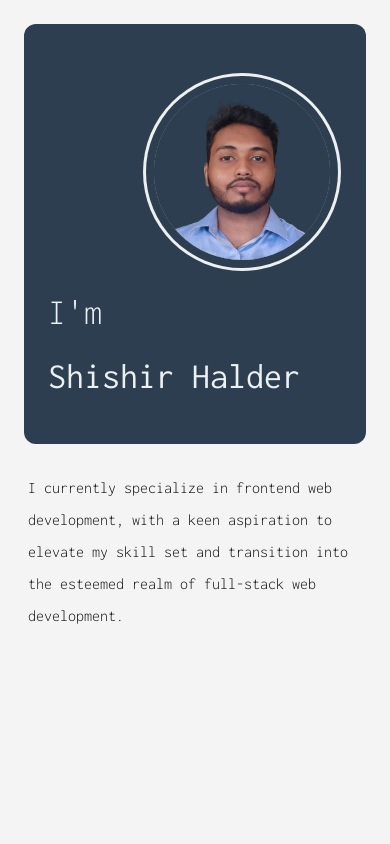
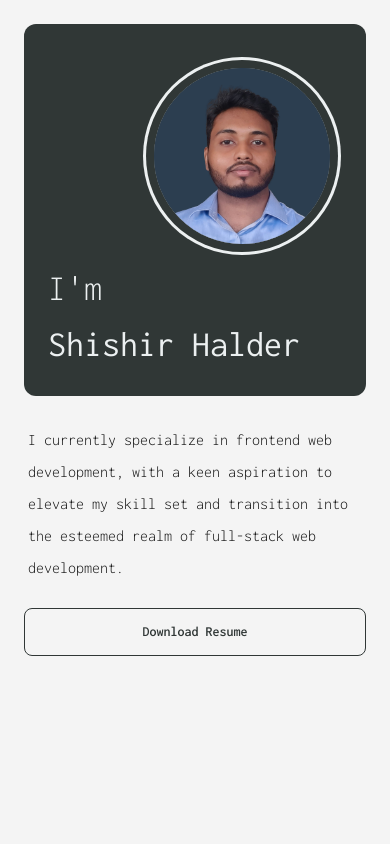
Before and after one commit to 5hishirH/portfolio, a Next.js app: page / in a window 390 px wide. Shown: the top 844 px of the page. Built offline with nearby package versions, Linux system fonts and the light colour scheme.

Commit message:
feat: add download btn

```diff
--- /dev/null
+++ b/src/components/DownloadBtn/Dbtn.jsx
@@ -0,0 +1,9 @@
+const Dbtn = () => {
+  return (
+    <a href="@/assets/resume.txt" download="Shishir.txt">
+      <button className="btn btn-outline btn-block lg:btn-wide btn-secondary lg:btn-primary">Download Resume</button>
+    </a>
+  );
+};
+
+export default Dbtn;
--- a/src/components/Header/Header.jsx
+++ b/src/components/Header/Header.jsx
@@ -2,6 +2,7 @@ import Image from "next/image";
 import profilePic from "@/assets/bannerPic.png";
 import profilePicM from "@/assets/bannerMobilePic.png";
 import { Caveat } from "next/font/google";
+import Dbtn from "../DownloadBtn/Dbtn";
 
 const rosarivo = Caveat({ subsets: ["latin"] });
 
@@ -24,6 +25,8 @@ const Header = () => {
                 aspiration to elevate my skill set and transition into the
                 esteemed realm of full-stack web development.
               </p>
+              <div className="mt-4"></div>
+              <Dbtn />
             </div>
           </div>
           <div className="avatar">
@@ -40,10 +43,10 @@ const Header = () => {
       </div>
       {/* Mobile */}
       <div className="lg:hidden mt-6 mx-6 h-[100svh]">
-        <div className="bg-[#2C3E50] text-[#ECF0F1] py-12 px-6 rounded-xl">
+        <div className="bg-secondary text-[#ECF0F1] py-8 px-6 rounded-xl">
           <div className="flex justify-end mx-3 my-3">
             <div className="avatar">
-              <div className="w-44 rounded-full ring ring-[#ECF0F1] ring-offset-[#2C3E50] ring-offset-8">
+              <div className="w-44 rounded-full ring ring-[#ECF0F1] ring-offset-secondary ring-offset-8">
                 <Image
                   src={profilePicM}
                   height={300}
@@ -54,8 +57,8 @@ const Header = () => {
             </div>
           </div>
           <div>
-            <p className="text-4xl font-light mt-8">I'm</p>
-            <h2 className="text-4xl mt-6">Shishir Halder</h2>
+            <p className="text-4xl font-light mt-6">I'm</p>
+            <h2 className="text-4xl mt-4">Shishir Halder</h2>
           </div>
         </div>
         <div className="font-light px-1 pt-7 leading-loose">
@@ -63,6 +66,8 @@ const Header = () => {
           aspiration to elevate my skill set and transition into the esteemed
           realm of full-stack web development.
         </div>
+        <div className="mt-6"></div>
+        <Dbtn />
       </div>
     </>
   );
--- a/tailwind.config.js
+++ b/tailwind.config.js
@@ -19,8 +19,8 @@ module.exports = {
     themes: [
       {
         mytheme: {
-          primary: "#00274e",
-          secondary: "#4da8da",
+          primary: "#fff",
+          secondary: "#303736",
           accent: "#9b59b6",
           neutral: "#d1d5db",
           "base-100": "#f4f4f4",
```
Also changed, not shown: src/assets/resume.txt (added).
